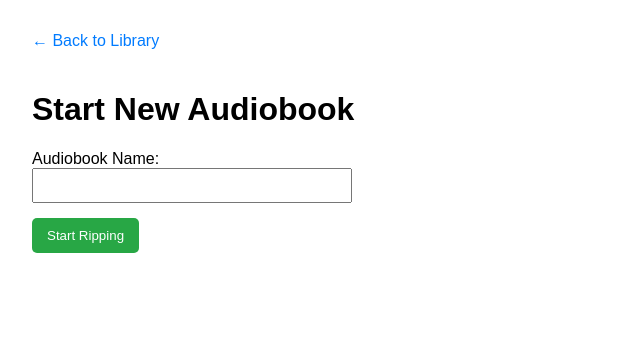
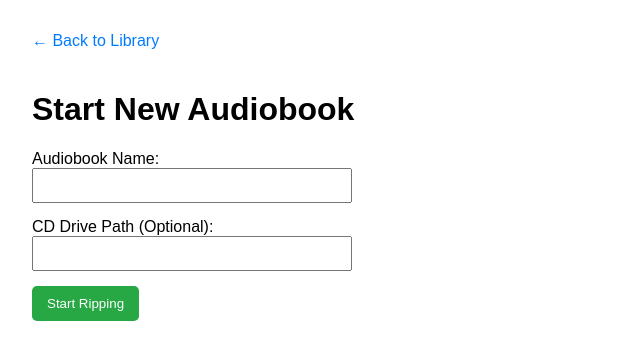
Before and after one commit to ccjacobs94/DigiBook, a Flask app: page /new in a window 1280 px wide. Shown: the top 360 px of the page, without its empty margins (0-640 px from the left). Run offline with Flask 3, Linux system fonts and the light colour scheme.

Commit message:
feat: add manual CD drive selection
- Added an optional text input for the CD drive path in `templates/new.html`.
- Updated `app.py` to capture the custom drive path and store it in the session data.
- Modified `ripper.py` to accept the custom `cd_drive` parameter, falling back to auto-detection if none is provided.

Co-authored-by: ccjacobs94 <17027861+ccjacobs94@users.noreply.github.com>

```diff
--- a/app.py
+++ b/app.py
@@ -37,7 +37,11 @@ def new_book():
         os.makedirs(book_temp_dir, exist_ok=True)
 
         # Initialize session tracking
-        active_sessions[book_name] = {'current_disk': 1}
+        cd_drive = request.form.get('cd_drive', '').strip()
+        active_sessions[book_name] = {
+            'current_disk': 1,
+            'cd_drive': cd_drive if cd_drive else None
+        }
 
         return redirect(url_for('rip_book', book_name=book_name))
     return render_template('new.html')
@@ -61,7 +65,7 @@ def rip_book(book_name):
         if action == 'rip_disk':
             try:
                 # Rip the disk
-                rip_disk(book_temp_dir, current_disk)
+                rip_disk(book_temp_dir, current_disk, cd_drive=session_data.get('cd_drive'))
                 active_sessions[book_name]['current_disk'] += 1
                 current_disk += 1
                 message = f"Successfully ripped Disk {current_disk - 1}."
--- a/ripper.py
+++ b/ripper.py
@@ -12,12 +12,12 @@ def get_cd_drive_path():
     else:
         return None
 
-def rip_disk(output_dir, disk_num):
+def rip_disk(output_dir, disk_num, cd_drive=None):
     """
     Attempts to rip a CD disk using cdparanoia. If no drive is found,
     it falls back to a simulated rip (useful for development/testing).
     """
-    cd_drive = get_cd_drive_path()
+    cd_drive = cd_drive or get_cd_drive_path()
     file_path = os.path.join(output_dir, f"disk_{disk_num}.mp3")
 
     if cd_drive:
--- a/templates/new.html
+++ b/templates/new.html
@@ -20,6 +20,10 @@
             <label for="book_name">Audiobook Name:</label><br>
             <input type="text" id="book_name" name="book_name" required>
         </div>
+        <div class="form-group">
+            <label for="cd_drive">CD Drive Path (Optional):</label><br>
+            <input type="text" id="cd_drive" name="cd_drive">
+        </div>
         <button type="submit" class="btn">Start Ripping</button>
     </form>
 </body>
```
